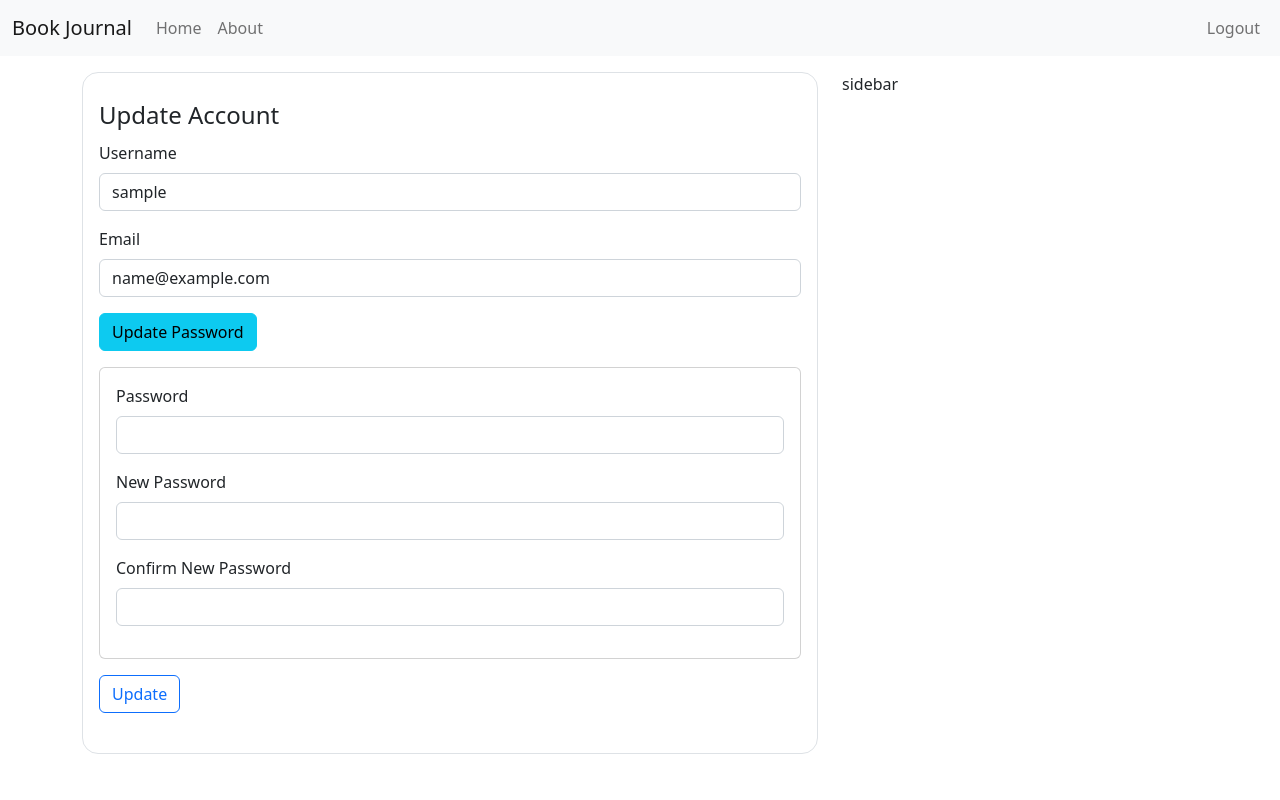
After one commit to Always-Flowting/book-journal, a Flask app: page /account in a window 1280 px wide, after a click on "Update Password". The commit adds this page. Run offline with Flask 3, Linux system fonts and the light colour scheme; the visitor is signed in with stand-in values (Sample User, id 1).

Commit message:
Added accountn page

```diff
--- a/book_journal/__init__.py
+++ b/book_journal/__init__.py
@@ -9,7 +9,7 @@
 db = SQLAlchemy()
 bcrypt = Bcrypt()
 login_manager = LoginManager()
-login_manager.login_view = 'user.login' # type: ignore
+login_manager.login_view = 'users.login' # type: ignore
 login_manager.login_message = 'info'
 mail = Mail()
 
--- a/book_journal/templates/about.html
+++ b/book_journal/templates/about.html
@@ -3,6 +3,6 @@
 {% block title %}About{% endblock title %}
 
 {% block content %}
-    <h1>About</h1>
-    <p>This book journal website is project that was made to test my familiarity with flask. This project can act as a journal for writing down thoughts after reading a book</p>
+  <h1>About</h1>
+  <p>This book journal website is project that was made to test my familiarity with flask. This project can act as a journal for writing down thoughts after reading a book</p>
 {% endblock content %}
--- /dev/null
+++ b/book_journal/templates/account.html
@@ -0,0 +1,89 @@
+{% extends 'layout.html' %}
+
+{% block title %}{{ current_user.username }}{% endblock title %}
+
+{% block content %}
+  <div class="container border border-black rounded-4 px-3 py-4">
+    <form action="" method="post" class="needs-validation" novalidate>
+      {{ form.hidden_tag() }}
+      <fieldset>
+        <legend>Update Account</legend>
+        <div class="mb-3">
+          {{ form.username.label(class="form-label") }}
+          {% if form.username.errors %}
+            {{ form.username(class="form-control is-invalid") }}
+            <div class="invalid-feedback">
+              {% for error in form.username.errors %}
+                <span>{{ error }}</span>
+              {% endfor %}
+            </div>
+          {% else %}
+            {{ form.username(class="form-control") }}
+          {% endif %}
+        </div>
+        <div class="mb-3">
+          {{ form.email.label(class="form-label") }}
+          {% if form.email.errors %}
+            {{ form.email(class="form-control is-invalid") }}
+            <div class="invalid-feedback">
+              {% for error in form.email.errors %}
+                <span>{{ error }}</span>
+              {% endfor %}
+            </div>
+          {% else %}
+            {{ form.email(class="form-control") }}
+          {% endif %}
+        </div>
+        <button class="btn btn-info mb-3" type="button" data-bs-toggle="collapse" data-bs-target="#updatePassword" aria-expanded="false" aria-controls="updatePassword">
+          Update Password
+        </button>
+        <div class="collapse mb-3 {% if form.password.errors or form.new_password.errors or form.confirm_password.errors %}show{% endif %}" id="updatePassword">
+          <div class="card card-body">
+            <div class="mb-3">
+              {{ form.password.label(class="form-label") }}
+              {% if form.password.errors %}
+                {{ form.password(class="form-control is-invalid") }}
+                <div class="invalid-feedback">
+                  {% for error in form.password.errors %}
+                    <span>{{ error }}</span>
+                  {% endfor %}
+                </div>
+              {% else %}
+                {{ form.password(class="form-control") }}
+              {% endif %}
+            </div>
+            <div class="mb-3">
+              {{ form.new_password.label(class="form-label") }}
+              {% if form.new_password.errors %}
+                {{ form.new_password(class="form-control is-invalid") }}
+                <div class="invalid-feedback">
+                  {% for error in form.new_password.errors %}
+                    <span>{{ error }}</span>
+                  {% endfor %}
+                </div>
+              {% else %}
+                  {{ form.new_password(class="form-control") }}
+              {% endif %}
+            </div>
+            <div class="mb-3">
+              {{ form.confirm_password.label(class="form-label") }}
+              {% if form.confirm_password.errors %}
+                {{ form.confirm_password(class="form-control is-invalid") }}
+                <div class="invalid-feedback">
+                  {% for error in form.confirm_password.errors %}
+                    <span>{{ error }}</span>
+                  {% endfor %}
+                </div>
+              {% else %}
+                {{ form.confirm_password(class="form-control") }}
+              {% endif %}
+            </div>
+          </div>
+        </div>
+        <div class="mb-3">
+          {{ form.submit(class="btn btn-outline-primary") }}
+        </div>
+      </fieldset>
+    </form>
+  </div>
+{% endblock content %}
--- a/book_journal/templates/layout.html
+++ b/book_journal/templates/layout.html
@@ -11,7 +11,7 @@
     <header>
       <nav class="navbar navbar-expand-md bg-light mb-3">
         <div class="container-fluid">
-          <a class="navbar-brand" href="{{ url_for('main.home') }}">Navbar</a>
+          <a class="navbar-brand" href="{{ url_for('main.home') }}">Book Journal</a>
           <button class="navbar-toggler" type="button" data-bs-toggle="collapse" data-bs-target="#navbarSupportedContent" aria-controls="navbarSupportedContent" aria-expanded="false" aria-label="Toggle navigation">
             <span class="navbar-toggler-icon"></span>
           </button>
@@ -23,6 +23,7 @@
               <li class="nav-item">
                 <a class="nav-link" href="{{ url_for('main.about') }}">About</a>
               </li>
+              {#
               <li class="nav-item dropdown">
                 <a class="nav-link dropdown-toggle" href="#" role="button" data-bs-toggle="dropdown" aria-expanded="false">
                   Journal
@@ -30,12 +31,13 @@
                 <ul class="dropdown-menu">
                   <li><a class="dropdown-item" href="#">New Entry</a></li>
                   <li><a class="dropdown-item" href="#">Search Entries</a></li>
-                  {# {% if current_user.is_authenticated %}
+                  {% if current_user.is_authenticated %}
                   <li><hr class="dropdown-divider"></li>
                   <li><a class="dropdown-item" href="#">My Entries</a></li>
-                  {% endif %} #}
+                  {% endif %}
                 </ul>
               </li>
+              #}
             </ul>
             <ul class="d-flex navbar-nav mb-2 mb-lg-0">
               {% if current_user.is_authenticated %}
--- a/book_journal/users/forms.py
+++ b/book_journal/users/forms.py
@@ -1,6 +1,9 @@
 from flask_wtf import FlaskForm
 from wtforms import StringField, PasswordField, SubmitField, BooleanField, IntegerField, TextAreaField
-from wtforms.validators import DataRequired, Length, Email, EqualTo, NumberRange
+from wtforms.validators import DataRequired, Length, Email, EqualTo, NumberRange, ValidationError
+from book_journal.models import User
+from book_journal import bcrypt
+from flask_login import current_user
 
 
 class RegistrationForm(FlaskForm):
@@ -10,9 +13,44 @@
     confirm_password = PasswordField('Confirm Password', validators=[DataRequired(), EqualTo('password')])
     submit = SubmitField('Sign Up')
 
+    def validate_username(self, username):
+        user = User.query.filter_by(username=username.data).first()
+        if user:
+            raise ValidationError('That username is already in use. Please choose a different one.')
+
+    def validate_email(self, email):
+        user = User.query.filter_by(email=email.data).first()
+        if user:
+            raise ValidationError('That email is already in use. Please choose a different one.')
+
 
 class LoginForm(FlaskForm):
     email = StringField('Email', validators=[DataRequired(), Email()])
     password = PasswordField('Password', validators=[DataRequired()])
     remember = BooleanField('Remember Me')
     submit = SubmitField('Sign In')
+
+
+class AccountForm(FlaskForm):
+    username = StringField('Username', validators=[DataRequired(), Length(2, 20)])
+    email = StringField('Email', validators=[DataRequired(), Email()])
+    password = PasswordField('Password')
+    new_password = PasswordField('New Password')
+    confirm_password = PasswordField('Confirm New Password', validators=[EqualTo('new_password')])
+    submit = SubmitField('Update')
+
+    def validate_username(self, username):
+        if username.data != current_user.username: # type: ignore
+            user = User.query.filter_by(username=username.data).first()
+            if user:
+                raise ValidationError('That username is already in use. Please choose a different one.')
+
+    def validate_email(self, email):
+        if email.data != current_user.email: # type: ignore
+            user = User.query.filter_by(email=email.data).first()
+            if user:
+                raise ValidationError('That email is already in use. Please choose a different one.')
+
+    def validate_password(self, password):
+        if password.data and not bcrypt.check_password_hash(current_user.password, password.data): # type: ignore
+            raise ValidationError('Incorrect password.')
--- a/book_journal/users/routes.py
+++ b/book_journal/users/routes.py
@@ -1,7 +1,7 @@
 from flask import Blueprint, render_template, redirect, request, url_for, flash
-from flask_login import login_user, logout_user
+from flask_login import current_user, login_required, login_user, logout_user
 from book_journal import db, bcrypt
-from book_journal.users.forms import RegistrationForm, LoginForm
+from book_journal.users.forms import AccountForm, RegistrationForm, LoginForm
 from book_journal.models import User
 
 users = Blueprint('users', __name__)
@@ -12,7 +12,7 @@
     form = RegistrationForm()
     if form.validate_on_submit():
         hashed_password = bcrypt.generate_password_hash(form.password.data).decode('utf-8')
-        user = User(username=form.password.data, email=form.email.data, password=hashed_password)
+        user = User(username=form.username.data, email=form.email.data, password=hashed_password)
         db.session.add(user)
         db.session.commit()
         flash('Your account has been succesfully created', 'success')
@@ -41,8 +41,19 @@
 
 
 @users.route('/account', methods=['GET', 'POST'])
+@login_required
 def account():
-    form = None
+    form = AccountForm()
+    if form.validate_on_submit():
+        current_user.username = form.username.data
+        current_user.email = form.email.data
+        if form.password.data and form.new_password.data:
+            current_user.password = bcrypt.generate_password_hash(form.new_password.data)
+        db.session.commit()
+        flash('Your account has been updated!', 'success')
+        return redirect(url_for('users.account'))
+    form.username.data = current_user.username # type: ignore
+    form.email.data = current_user.email # type: ignore
     return render_template('account.html', form=form)
 
 
```
Also changed, not shown: book_journal/templates/journal.html (added, +89 -0 lines).
